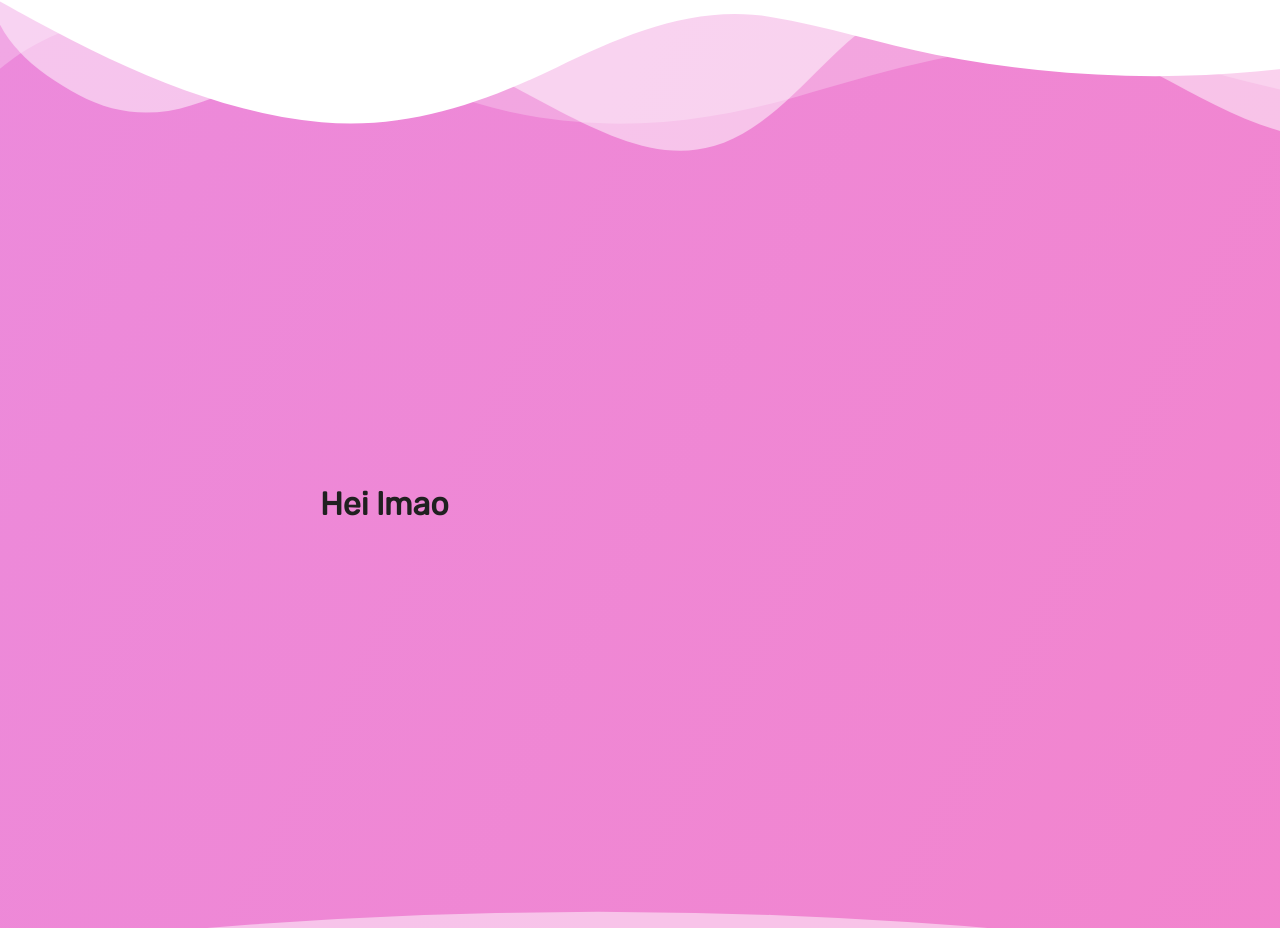
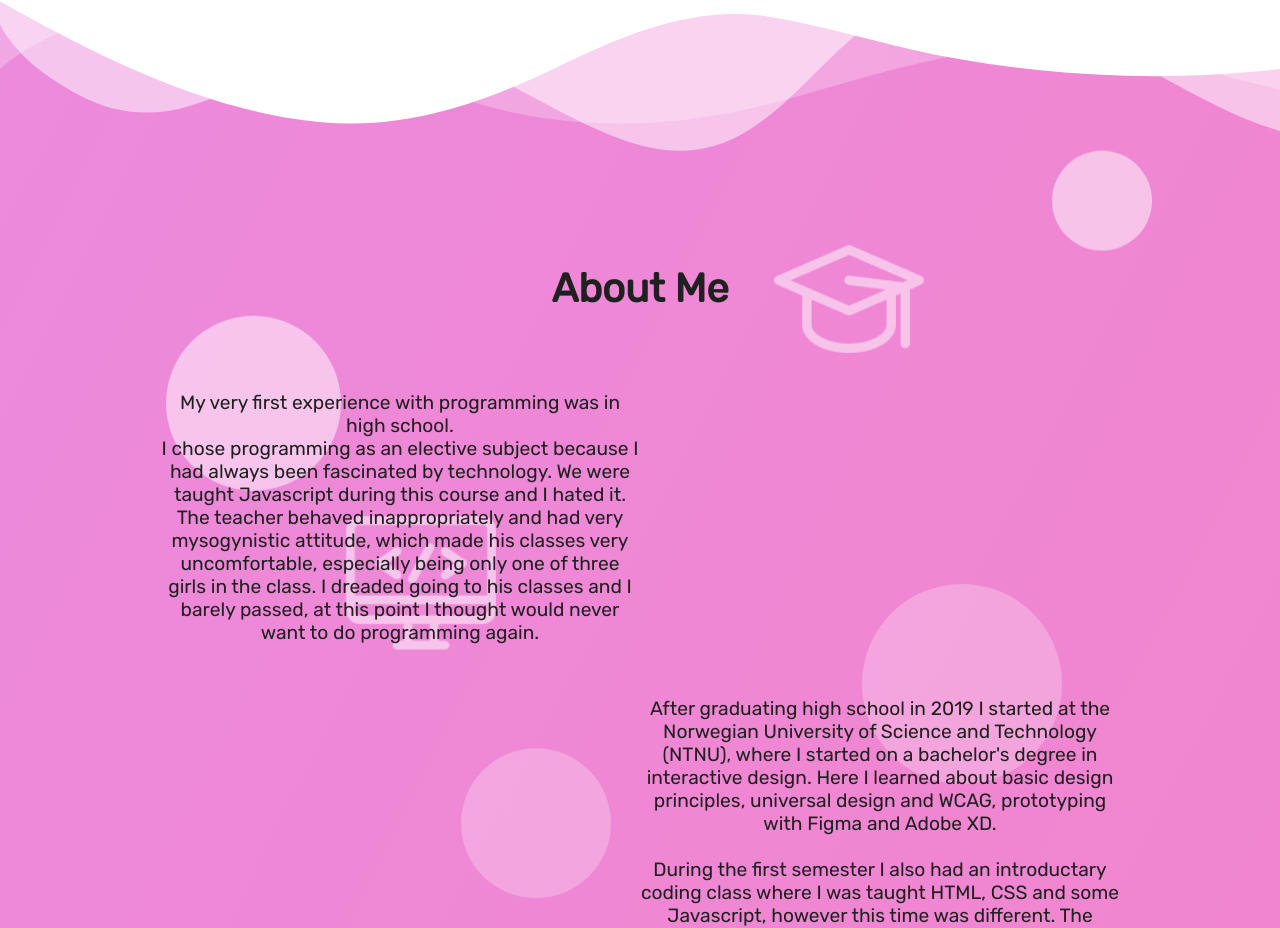
Before and after one commit to leaskagen/personal-website-new, a Vue app: page / in a window 1280 px wide. Shown: the part 1354-2282 px from the top of the page. Built offline with nearby package versions, Linux system fonts and the light colour scheme.

Commit message:
Added About Section

```diff
--- a/src/App.vue
+++ b/src/App.vue
@@ -2,6 +2,7 @@
   <nav>
     <a href="#welcome" data-menuanchor="welcome">Lea Skagen</a>
     <a href="#projects" data-menuanchor="projects">Projects</a>
+    <a href="#about" data-menuanchor="about">About me</a>
     <a href="#contact" data-menuanchor="contact">Contact</a>
   </nav>
   <router-view/>
@@ -21,20 +22,32 @@
 }
 
 nav {
-  padding: 30px;
-  height: 100vh;
+  padding: 0.5em 1.5em;
+  height: 2.75em;
+  /*height: 100vh;*/
   position: fixed;
+  /*right: 0;*/
   display: flex;
-  flex-direction: column;
-  justify-content: center;
+  /*flex-direction: column;*/
+  /*justify-content: center;*/
+  gap: 1.5em;
   z-index: 100;
+  /*text-align: right;*/
+  backdrop-filter: blur(5px);
+  width: 100%;
+  text-align: left;
 
 }
 
 nav a {
-  font-weight: bold;
-  color: #2c3e50;
-  width: 100%;
+  font-size: 1.75em;
+
+  color: #20202080;
+  /*width: 100%;*/
+}
+
+nav a:hover {
+  color: #202020;
 }
 
 nav a.router-link-exact-active {
--- a/src/components/HomeSection3.vue
+++ b/src/components/HomeSection3.vue
@@ -7,9 +7,35 @@
                 <path d="M0,0V5.63C149.93,59,314.09,71.32,475.83,42.57c43-7.64,84.23-20.12,127.61-26.46,59-8.63,112.48,12.24,165.56,35.4C827.93,77.22,886,95.24,951.2,90c86.53-7,172.46-45.71,248.8-84.81V0Z" class="shape-fill"></path>
             </svg>
         </div>
+        <div class="circle circle1"></div>
+        <div class="circle circle2"></div>
+        <div class="circle circle3"></div>
+        <div class="circle circle4"></div>
+        <div class="hat"><img src="@/assets/icons/graduation.png"/></div>
+        <div class="pc"><img src="@/assets/icons/monitor.png"/></div>
         <h1>
-            Hei lmao
+            About Me
         </h1>
+        <div class="about-container">
+            <div class="about1">
+                <p>
+                    My very first experience with programming was in high school.<br/> I chose programming as an elective subject because I had always been fascinated by technology. We were taught Javascript during this course and I hated it. The teacher behaved inappropriately and had very mysogynistic attitude, which made his classes very uncomfortable, especially being only one of three girls in the class.
+I dreaded going to his classes and I barely passed, at this point I thought would never want to do programming again.
+                </p>
+                <p>
+                    I started at Kristiania University College in fall of 2020 to pursue a bachelor's degree in frontend and mobile development, and I am still excited about this field. Here I have worked a lot with HTML, CSS and Javascript, and frameworks for these technologies. I have also gotten to learn about new technologies such as React, Java, databases, Kotlin and Android development.<br/> This current semester I am learning about Vue.js, Ionic, iOS development and Swift, Azure and more. I will graduate in spring 2023 and I am looking forward to finally start my career.
+                </p>
+            </div>
+            <div class="about2">
+                <p>After graduating high school in 2019 I started at the Norwegian University of Science and Technology (NTNU), where I started on a bachelor's degree in interactive design. Here I learned about basic design principles, universal design and WCAG, prototyping with Figma and Adobe XD.<br/><br/>
+
+During the first semester I also had an introductary coding class where I was taught HTML, CSS and some Javascript, however this time was different. The teacher here made this class so fun and exciting. His classes were the highlight of my week. I got so interested in coding that when I found out that I could become a frontend developer, I dropped out after the first year to pursue an education in tech instead.
+
+</p>
+
+            </div>
+
+        </div>
         <div class="custom-shape-divider-bottom-1666895900">
             <svg data-name="Layer 1" xmlns="http://www.w3.org/2000/svg" viewBox="0 0 1200 120" preserveAspectRatio="none">
                 <path d="M321.39,56.44c58-10.79,114.16-30.13,172-41.86,82.39-16.72,168.19-17.73,250.45-.39C823.78,31,906.67,72,985.66,92.83c70.05,18.48,146.53,26.09,214.34,3V0H0V27.35A600.21,600.21,0,0,0,321.39,56.44Z" class="shape-fill"></path>
@@ -63,7 +89,143 @@
 }
 
 h1 {
-    padding: 10em;
+        margin: 0;
+        text-align: center;
+        padding-top: 2.5em;
+        font-size: 2.5em;
+    }
+
+.about-container {
+    display: grid;
+    grid-template-columns: repeat(2, 1fr);
+    grid-template-rows: 1fr;
+    grid-column-gap: 0px;
+    grid-row-gap: 0px;
+
+    margin-bottom: 5em;
+}
+
+.about-container p {
+
+    z-index: 1;
+    font-size: 1.2em;
+    width: 75%;
+    text-align: center;
+}
+
+.about1 {
+    grid-area: 1 / 1 / 2 / 2;
+    display: flex;
+    justify-content: center;
+    align-items: flex-end;
+    flex-direction: column;
+}
+
+.about2 {
+    grid-area: 1 / 2 / 2 / 3;
+    display: flex;
+    justify-content: flex-start;
+    align-items: center;
+}
+
+.about1 p:last-of-type {
+    margin-top: 22.5em;
+}
+
+@keyframes float {
+	0% {
+
+		transform: translatey(0px);
+	}
+	50% {
+
+		transform: translatey(-20px);
+	}
+	100% {
+
+		transform: translatey(0px);
+	}
+}
+
+@keyframes float2 {
+	0% {
+
+		transform: translatey(0px);
+	}
+	50% {
+
+		transform: translatey(20px);
+	}
+	100% {
+
+		transform: translatey(0px);
+	}
+}
+
+.circle {
+    position: absolute;
+    width: 150px;
+    height: 150px;
+    border-radius: 50%;
+    background-color: white;
+    /*animation: circle 10s ease-in-out infinite;*/
+}
+
+.circle1 {
+    top: 265%;
+    left: 36%;
+    /*animation-delay: 0s;*/
+    opacity: 0.25;
+    animation: float 13s ease-in-out infinite;
+}
+
+.circle2 {
+    top: 208%;
+    left: 13%;
+    width: 175px;
+    height: 175px;
+    /*animation-delay: 0s;*/
+    opacity: 0.5;
+    animation: float2 27s ease-in-out infinite;
+
+}
+
+.circle3 {
+    top: 190%;
+    right: 10%;
+    opacity: 0.5;
+    width: 100px;
+    height: 100px;
+    /*animation-delay: 4s;*/
+    animation: float 15s ease-in-out infinite;
+}
+
+.circle4 {
+    top: 241%;
+    right: 17%;
+    opacity: 0.25;
+    width: 200px;
+    height: 200px;
+    /*animation-delay: 4s;*/
+    animation: float2 20s ease-in-out infinite;
+}
+
+.hat img {
+    position: absolute;
+    top: 196%;
+    right: 27%;
+    width: 150px;
+    height: 150px;
+    animation: float2 20s ease-in-out infinite;
+}
+
+.pc img {
+    position: absolute;
+    top: 233.5%;
+    left: 27%;
+    width: 150px;
+    height: 150px;
+    animation: float 26s ease-in-out infinite;
 }
 </style>
 
@@ -71,6 +233,4 @@ h1 {
 export default {
     name: 'HomeSection3'
 }
-
-
 </script>
```
Also changed, not shown: src/assets/icons/graduation.png (added), src/assets/icons/monitor.png (added).
